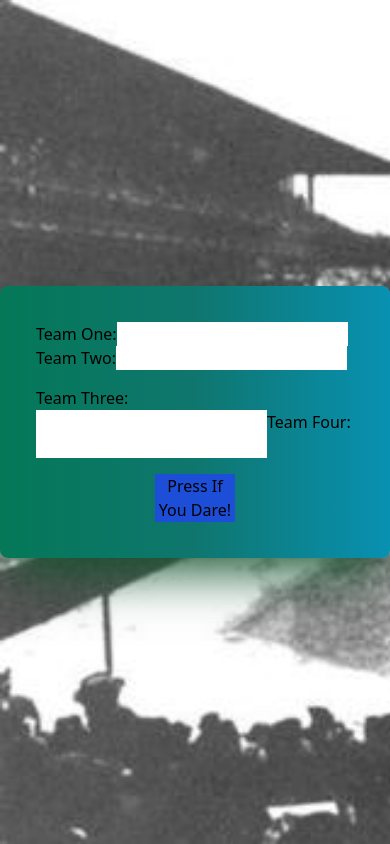
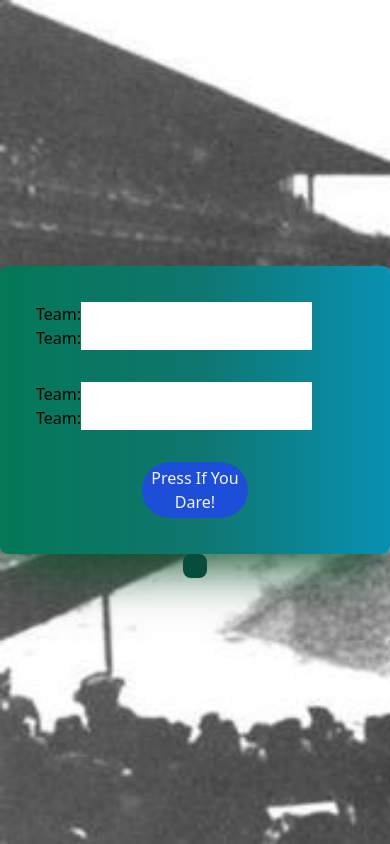
Before and after one commit to kilted2000/BaseballTrip, a React (Vite) app in the folder roadtripHelper/: page / in a window 390 px wide. Built offline with nearby package versions, Linux system fonts and the light colour scheme.

Commit message:
realign results div and make more responsive

```diff
--- a/roadtripHelper/src/App.jsx
+++ b/roadtripHelper/src/App.jsx
@@ -48,11 +48,11 @@ function App() {
   };
 
   return (
-    <div className="bg-[url('./assets/stadium.jpg')] bg-cover bg-no-repeat h-dvh justify-center justify-items-center items-center flex ">
-      <form onSubmit={handleSubmit} className="rounded-lg bg-gradient-to-r from-emerald-700 via-teal-700 to-cyan-600 bg-no-repeat p-9 shadow-2xl shadow-green-900 space-y-4 flex flex-col">
+    <div className="bg-[url('./assets/stadium.jpg')] bg-cover bg-no-repeat h-dvh justify-center justify-items-center items-center flex flex-col">
+      <form onSubmit={handleSubmit} className="rounded-lg bg-gradient-to-r from-emerald-700 via-teal-700 to-cyan-600 bg-no-repeat p-9 shadow-2xl shadow-green-900 space-y-4 flex flex-col gap-4">
         <div>
         <label className="w-1/2">
-          Team One:
+          Team:
           <input
             type="text"
             value={teamOne}
@@ -60,7 +60,7 @@ function App() {
           />
         </label>
         <label className="w-1/2">
-          Team Two:
+          Team:
           <input
             type="text"
             value={teamTwo}
@@ -70,7 +70,7 @@ function App() {
         </div>
         <div>
         <label className="w-1/2">
-          Team Three:
+          Team:
           <input
             type="text"
             value={teamThree}
@@ -78,7 +78,7 @@ function App() {
           />
         </label>
         <label className="w-1/2">
-          Team Four:
+          Team:
           <input
             type="text"
             value={teamFour}
@@ -100,9 +100,9 @@ function App() {
             onChange={(e) => setDateTwo(e.target.value)}
           />
         </label> */}
-        <button type="submit" className="bg-blue-700 w-1/4 self-center">Press If You Dare!</button>
+        <button type="submit" className="bg-blue-700 w-1/3 self-center cursor-crosshair rounded-full p-1 pt-1 text-stone-100">Press If You Dare!</button>
       </form>
-      <div id='result'>
+      <div id='result' className="bg-emerald-900 text-slate-200 p-3 rounded-lg">
         {results.length > 0 && results.map(result => (
           <div key={result.team}>
             <h3>{result.team}</h3>
```
